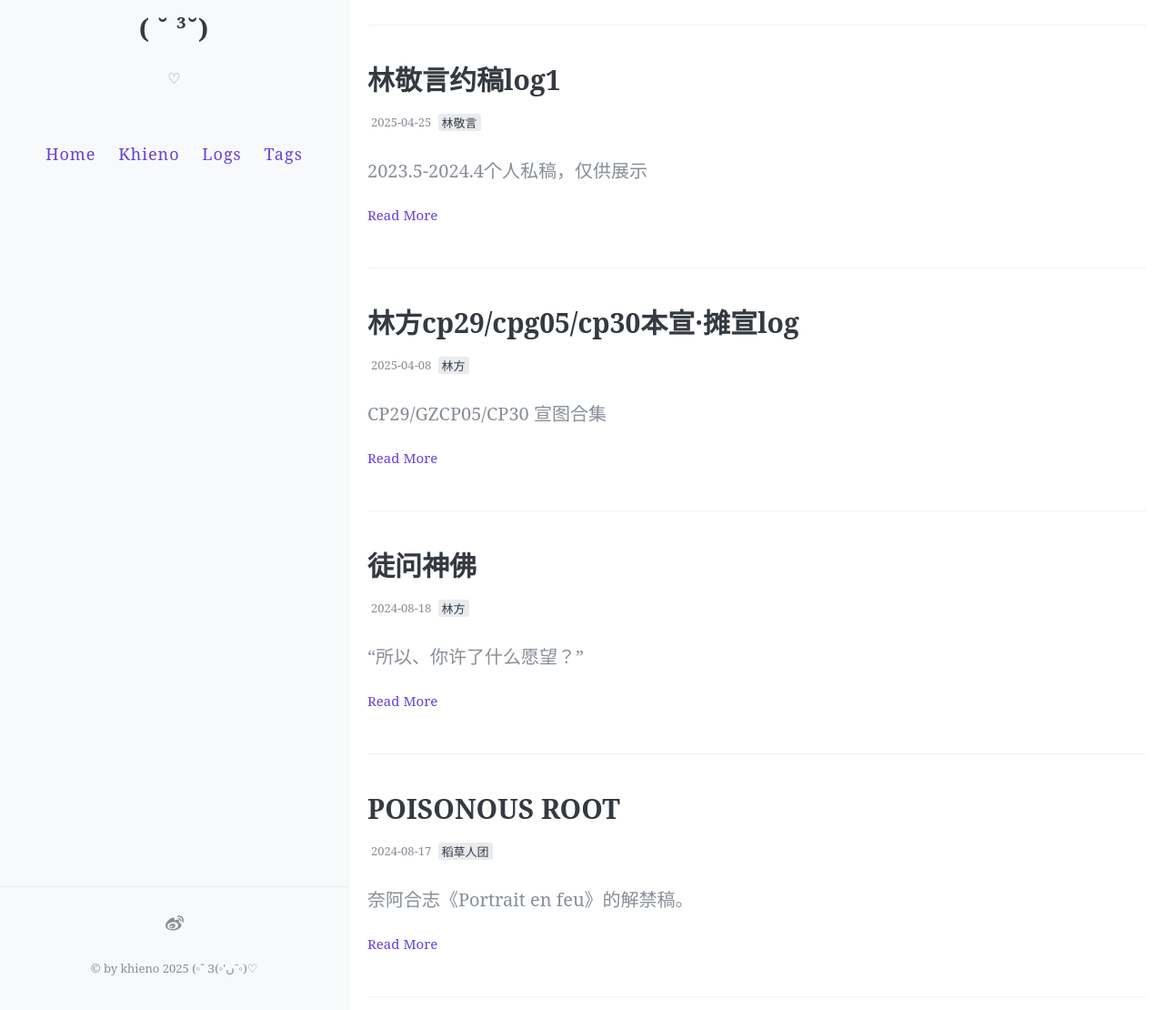
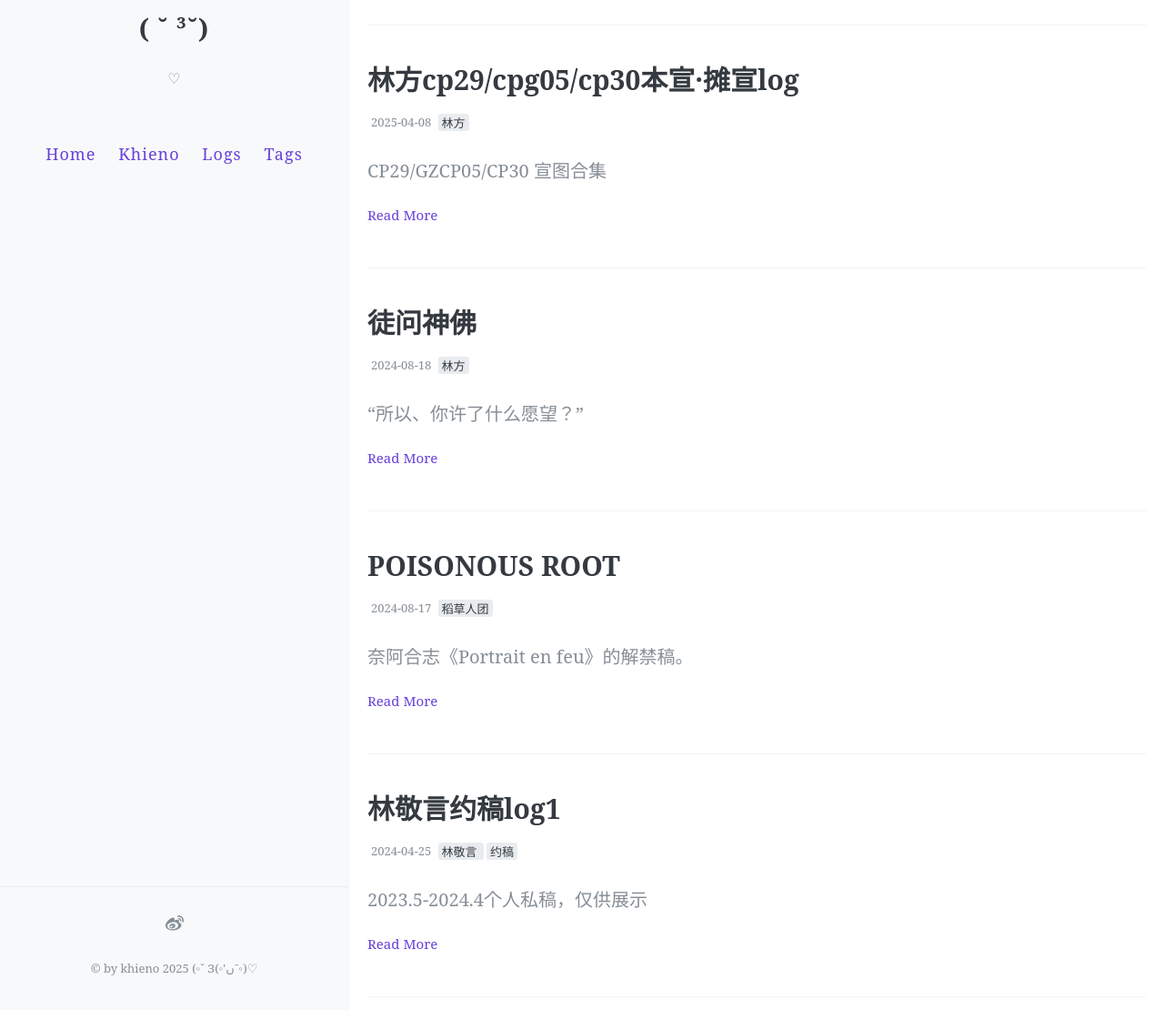
Before and after one commit to khieno/maybealiar, a Jekyll site: the page built from index.html, in a window 1280 px wide and 1400 px high. Shown: the part 290-1400 px from the top of the window at 91% size. Built offline with Jekyll 4.4.1, drawn with Linux system fonts in a browser that asks for light colours; the list of posts is cut into pages by our own code; comment, search, counter and statistics services are not loaded.

Commit message:
Update and rename 2025-04-25-comissionlog2.md to 2024-04-25-comissionlog2.md

```diff
--- a/_posts/2025-04-25-comissionlog2.md
+++ b/_posts/2024-04-25-comissionlog2.md
@@ -4,11 +4,11 @@ layout: post
 
 title: 林敬言约稿log1
 
-date: 2025-04-25
+date: 2024-04-25
 
 Author: 克诺
 
-tags: [林敬言]
+tags: [林敬言,约稿]
 
 toc: true
 
```
